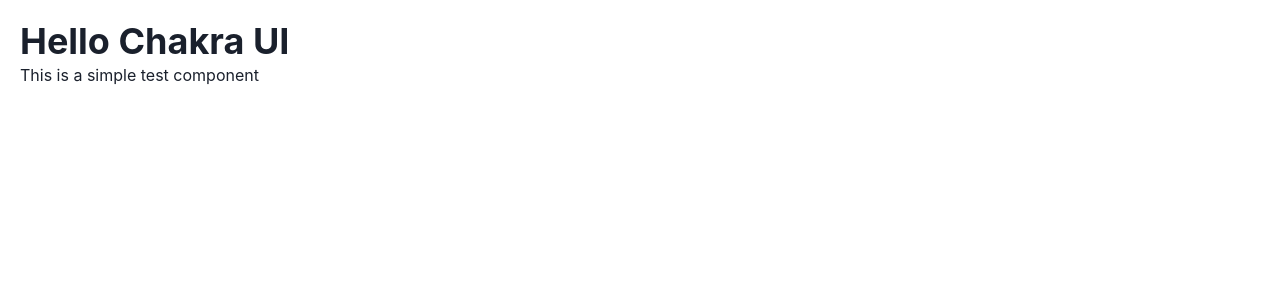
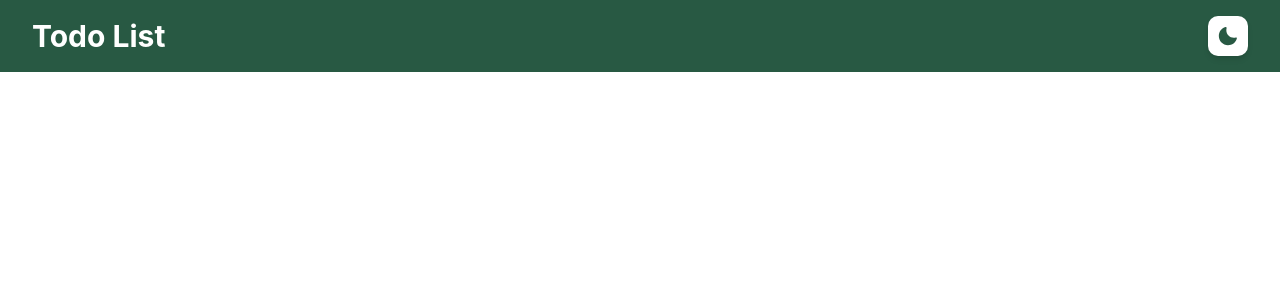
Before and after one commit to javi-dev-79/todo-list-spring-react-frontend, a React (Vite) app: page / in a window 1280 px wide. Shown: the top 300 px of the page. Built offline with nearby package versions, Linux system fonts and the light colour scheme.

Commit message:
feat: implement Header component with dark mode

```diff
--- a/package.json
+++ b/package.json
@@ -13,6 +13,7 @@
     "preview": "vite preview"
   },
   "dependencies": {
+    "@chakra-ui/icons": "^2.2.4",
     "@chakra-ui/react": "^2.10.6",
     "@emotion/react": "^11.14.0",
     "@emotion/styled": "^11.14.0",
--- a/src/App.tsx
+++ b/src/App.tsx
@@ -1,10 +1,10 @@
-import { Box, Heading, Text } from '@chakra-ui/react'
+import { Box } from '@chakra-ui/react'
+import Header from './components/Header'
 
 function App() {
   return (
     <Box p={5}>
-      <Heading size="xl">Hello Chakra UI</Heading>
-      <Text>This is a simple test component</Text>
+      <Header />
     </Box>
   )
 }
--- /dev/null
+++ b/src/components/Header.tsx
@@ -0,0 +1,30 @@
+import { Box, Flex, Heading, IconButton, useColorMode } from '@chakra-ui/react'
+import { SunIcon, MoonIcon } from '@chakra-ui/icons'
+
+const Header = () => {
+  const { colorMode, toggleColorMode } = useColorMode()
+
+  return (
+    <Box bg="primary.400" color="white" py={4} px={8} position="fixed" top="0" left="0" right="0">
+      <Flex justify="space-between" align="center">
+        <Heading size="lg">Todo List</Heading>
+        <Flex align="center" gap={4}>
+          <IconButton
+            aria-label="Toggle color mode"
+            icon={colorMode === 'light' ? <MoonIcon boxSize={5} /> : <SunIcon boxSize={5} />}
+            onClick={toggleColorMode}
+            bg="white"
+            color="primary.400"
+            p={2}
+            borderRadius="10px"
+            boxShadow="md"
+            _hover={{ bg: 'gray.200' }}
+            _active={{ bg: 'gray.300' }}
+          />
+        </Flex>
+      </Flex>
+    </Box>
+  )
+}
+
+export default Header
--- a/src/main.tsx
+++ b/src/main.tsx
@@ -1,17 +1,14 @@
 import React from 'react'
 import ReactDOM from 'react-dom/client'
-import { ChakraProvider } from '@chakra-ui/react'
+import { ChakraProvider, ColorModeScript } from '@chakra-ui/react'
+import App from './App'
 import theme from './theme'
-import App from './App'
 
-const rootElement = document.getElementById('root')
-
-if (rootElement) {
-  ReactDOM.createRoot(rootElement).render(
+ReactDOM.createRoot(document.getElementById('root')!).render(
   <React.StrictMode>
     <ChakraProvider theme={theme}>
+      <ColorModeScript initialColorMode={theme.config?.initialColorMode} />
       <App />
     </ChakraProvider>
   </React.StrictMode>
 )
-}
--- a/src/theme.ts
+++ b/src/theme.ts
@@ -1,18 +1,28 @@
 import { extendTheme } from '@chakra-ui/react'
+import { mode, StyleFunctionProps } from '@chakra-ui/theme-tools'
 
 const theme = extendTheme({
+  styles: {
+    global: (props: StyleFunctionProps) => ({
+      body: {
+        bg: mode('white', 'gray.800')(props),
+        color: mode('gray.800', 'whiteAlpha.900')(props)
+      }
+    })
+  },
   colors: {
-    brand: {
-      50: '#f5faff',
-      100: '#cce7ff',
-      200: '#99d4ff',
-      300: '#66c1ff',
-      400: '#33adff',
-      500: '#008cff',
-      600: '#0071cc',
-      700: '#005699',
-      800: '#003b66',
-      900: '#001f33'
+    primary: {
+      50: '#D7FFF1',
+      100: '#AAFCB8',
+      200: '#8CD790',
+      300: '#77AF9C',
+      400: '#285943'
+    },
+    danger: {
+      500: '#af0e33'
+    },
+    warning: {
+      500: '#745107'
     }
   }
 })
```
Also changed, not shown: src/hooks/useThemeMode.ts (added, +7 -0 lines), 1 other file (tests, documents, lock files or other folders). Lines whose indentation alone changed are shown as unchanged.
